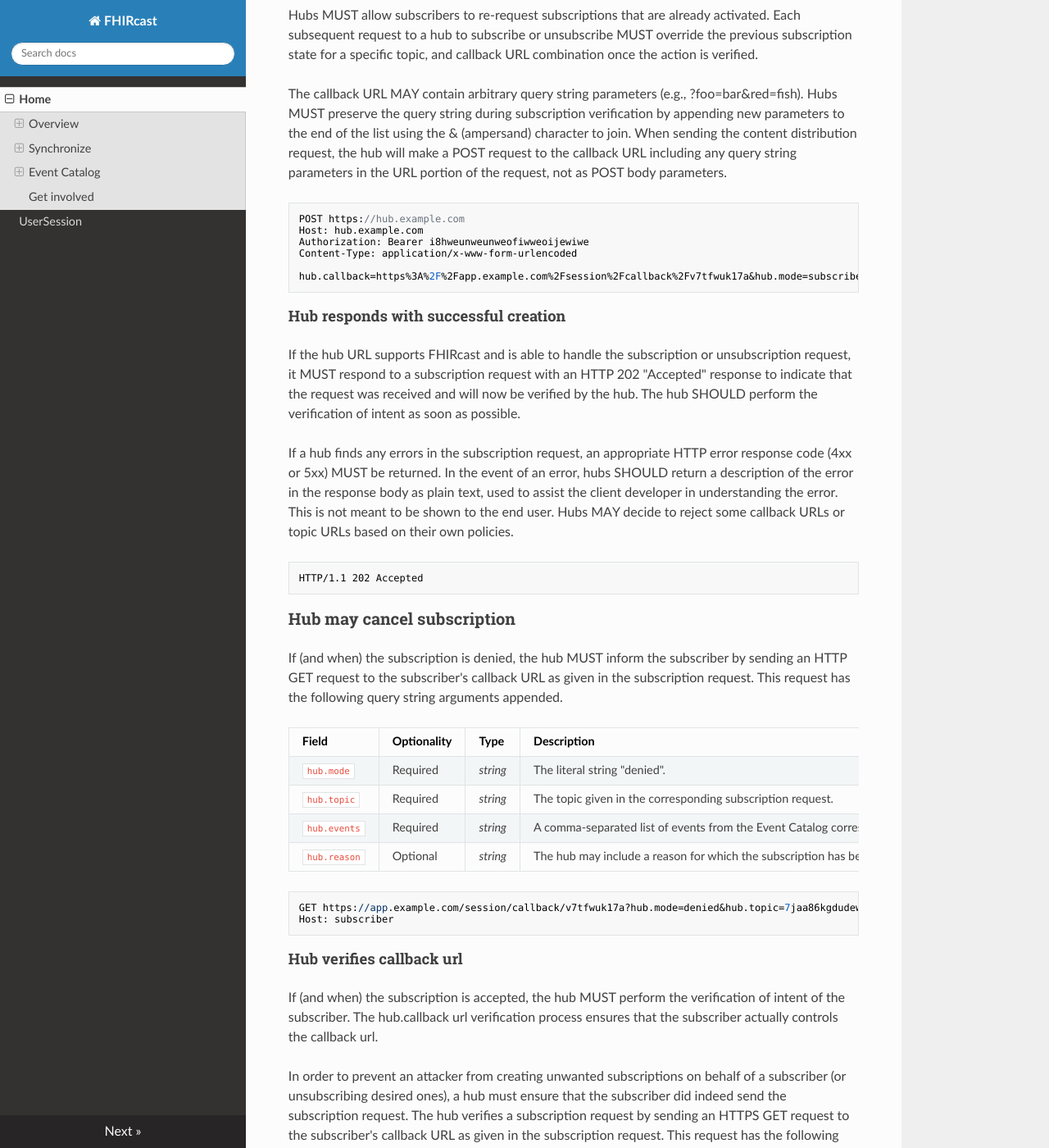
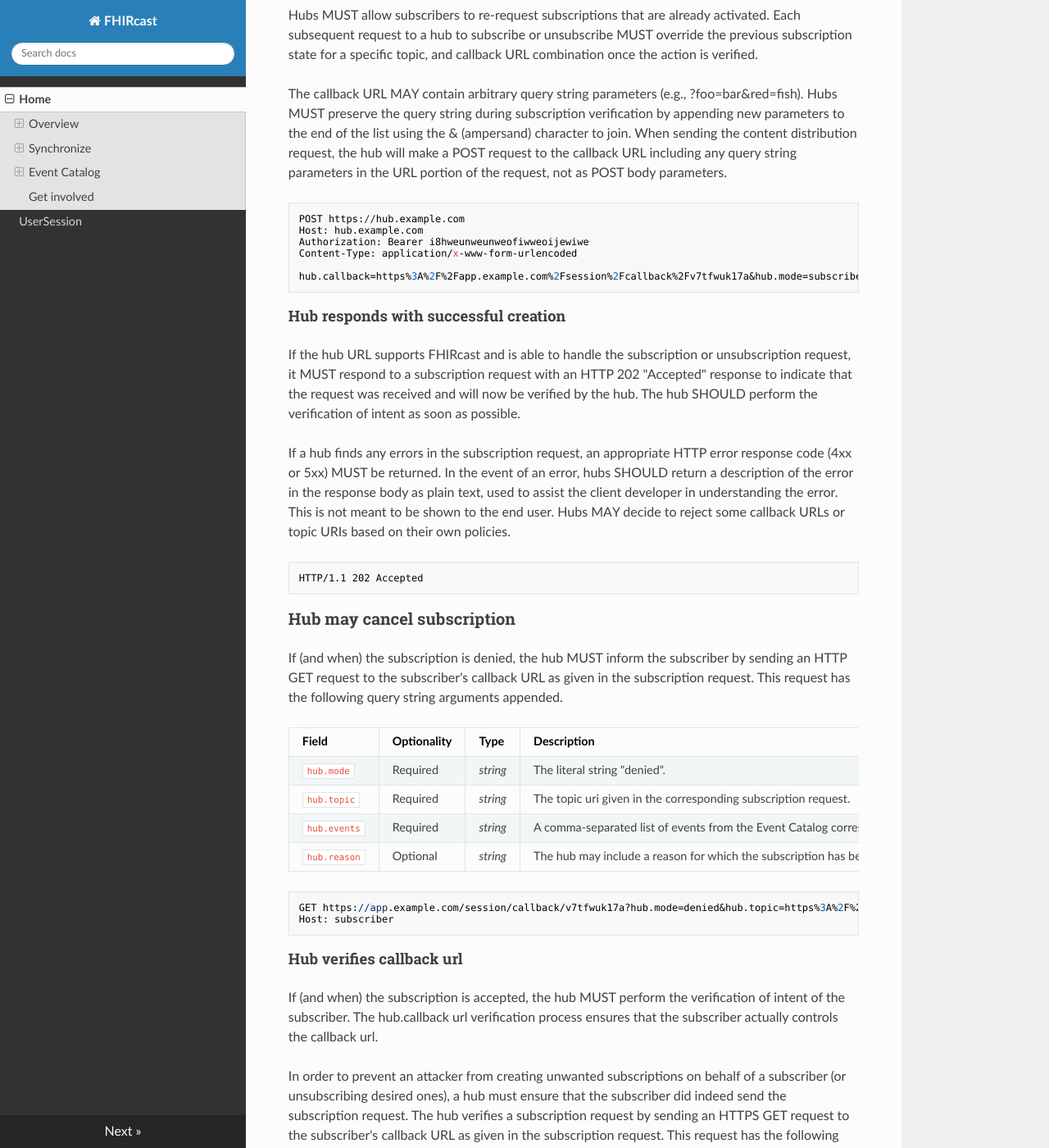
Before and after one commit to HL7/fhircast-docs, an MkDocs documentation site: the page built from docs/index.md, in a window 1280 px wide and 1400 px high, scrolled down 1840 px. Shown: the whole window at 82% size. Built offline with MkDocs 1.6.1, drawn with Linux system fonts in a browser that asks for light colours; nearby versions of some CDN libraries; old or Windows-style settings are respelled for this version of MkDocs; some of the changed text lies outside the part shown.

Commit message:
change topic from string to uri
Per Jenni's feedback

````diff
--- a/docs/index.md
+++ b/docs/index.md
@@ -24,7 +24,7 @@
   "encounter": "456",
   "imagingstudy": "789",
   "cast-hub" : "https://hub.example.com",
-  "cast-session": "7jaa86kgdudewiaq0wtu",
+  "cast-session": "https://hub.example.com/7jaa86kgdudewiaq0wtu",
 }
 ```
 Although FHIRcast works best with the SMART on FHIR launch and authorization process, it can also be used with implementation-specific launch and authz protocols. See [other launch scenarios]().
@@ -38,7 +38,7 @@
 ---------- | ----- | -------- | --------------
 `hub.callback` | Required | *string* | The Subscriber's callback URL where notifications should be delivered. The callback URL SHOULD be an unguessable URL that is unique per subscription.
 `hub.mode` | Required | *string* | The literal string "subscribe" or "unsubscribe", depending on the goal of the request.
-`hub.topic` | Required | *string* | The identifier of the user's session that the subscriber wishes to subscribe to or unsubscribe from.
+`hub.topic` | Required | *string* | The uri of the user's session that the subscriber wishes to subscribe to or unsubscribe from.
 `hub.secret` | Required | *string* | A subscriber-provided cryptographically random unique secret string that will be used to compute an HMAC digest delivered in each notification. This parameter MUST be less than 200 bytes in length.
 `hub.events` | Required | *string* | Comma-separated list of event types from the Event Catalog for which the Subscriber wants notifications.
 `hub.lease_seconds` | Optional | *number* | Number of seconds for which the subscriber would like to have the subscription active, given as a positive decimal integer. Hubs MAY choose to respect this value or not, depending on their own policies, and MAY set a default value if the subscriber omits the parameter.
@@ -53,13 +53,13 @@
 Authorization: Bearer i8hweunweunweofiwweoijewiwe
 Content-Type: application/x-www-form-urlencoded
 
-hub.callback=https%3A%2F%2Fapp.example.com%2Fsession%2Fcallback%2Fv7tfwuk17a&hub.mode=subscribe&hub.topic=7jaa86kgdudewiaq0wtu&hub.secret=shhh-this-is-a-secret&hub.events=patient-open-chart,patient-close-chart
+hub.callback=https%3A%2F%2Fapp.example.com%2Fsession%2Fcallback%2Fv7tfwuk17a&hub.mode=subscribe&hub.topic=https%3A%2F%2Fhub.example.com%2F7jaa86kgdudewiaq0wtu&hub.secret=shhh-this-is-a-secret&hub.events=patient-open-chart,patient-close-chart
 ```
 
 #### Hub responds with successful creation
 If the hub URL supports FHIRcast and is able to handle the subscription or unsubscription request, it MUST respond to a subscription request with an HTTP 202 "Accepted" response to indicate that the request was received and will now be verified by the hub. The hub SHOULD perform the verification of intent as soon as possible.
 
-If a hub finds any errors in the subscription request, an appropriate HTTP error response code (4xx or 5xx) MUST be returned. In the event of an error, hubs SHOULD return a description of the error in the response body as plain text, used to assist the client developer in understanding the error. This is not meant to be shown to the end user. Hubs MAY decide to reject some callback URLs or topic URLs based on their own policies.
+If a hub finds any errors in the subscription request, an appropriate HTTP error response code (4xx or 5xx) MUST be returned. In the event of an error, hubs SHOULD return a description of the error in the response body as plain text, used to assist the client developer in understanding the error. This is not meant to be shown to the end user. Hubs MAY decide to reject some callback URLs or topic URIs based on their own policies.
 
 ```
 HTTP/1.1 202 Accepted
@@ -72,12 +72,12 @@
 Field | Optionality | Type | Description
 --- | --- | --- | ---
 `hub.mode` | Required | *string* | The literal string "denied".
-`hub.topic` | Required | *string* | The topic given in the corresponding subscription request.
+`hub.topic` | Required | *string* | The topic uri given in the corresponding subscription request.
 `hub.events` | Required | *string* | A comma-separated list of events from the Event Catalog corresponding to the events string given in the corresponding subscription request.
 `hub.reason` | Optional | *string* | The hub may include a reason for which the subscription has been denied. The subscription MAY be denied by the hub at any point (even if it was previously accepted). The Subscriber SHOULD then consider that the subscription is not possible anymore.
 
 ```
-GET https://app.example.com/session/callback/v7tfwuk17a?hub.mode=denied&hub.topic=7jaa86kgdudewiaq0wtu&hub.events=patient-open-chart,patient-close-chart&hub.challenge=meu3we944ix80ox&hub.reason=session+unexpectedly+stopped HTTP 1.1
+GET https://app.example.com/session/callback/v7tfwuk17a?hub.mode=denied&hub.topic=https%3A%2F%2Fhub.example.com%2F7jaa86kgdudewiaq0wtu&hub.events=patient-open-chart,patient-close-chart&hub.challenge=meu3we944ix80ox&hub.reason=session+unexpectedly+stopped HTTP 1.1
 Host: subscriber
 ```
 
@@ -90,7 +90,7 @@
 Field | Optionality | Type | Description
 ---  | --- | --- | ---
 `hub.mode` | Required | *string* | The literal string "subscribe" or "unsubscribe", which matches the original request to the hub from the subscriber.
-`hub.topic` | Required | *string* | The topic session id given in the corresponding subscription request.
+`hub.topic` | Required | *string* | The topic session uri given in the corresponding subscription request.
 `hub.events` | Required | *string* | A comma-separated list of events from the Event Catalog corresponding to the events string given in the corresponding subscription request.
 `hub.challenge` | Required | *string* | A hub-generated, random string that MUST be echoed by the subscriber to verify the subscription.
 `hub.lease_seconds` | Required | *number* | The hub-determined number of seconds that the subscription will stay active before expiring, measured from the time the verification request was made from the hub to the subscriber. Subscribers must renew their subscription before the lease seconds period is over to avoid interruption.
@@ -126,7 +126,7 @@
 
 Field | Optionality | Type | Description
 --- | --- | --- | ---
-hub.topic | Required | string | The topic session id given in the subscription request.
+hub.topic | Required | string | The topic session uri given in the subscription request.
 hub.event| Required | string | The event that triggered this notification, taken from the list of events from the subscription request.
 context | Required | array | An array of named FHIR objects corresponding to the user's context after the given event has occurred. Common FHIR resources are: Patient, Encounter, ImagingStudy and List. The hub MUST only return FHIR resources that can be accessed with the existing OAuth2 access_token.
 
@@ -143,7 +143,7 @@
   "timestamp": "2018-01-08T01:37:05.14",
   "id": "q9v3jubddqt63n1",
   "event": {
-    "hub.topic": "7jaa86kgdudewiaq0wtu",
+    "hub.topic": "https://hub.example.com/7jaa86kgdudewiaq0wtu",
     "hub.event": "open-patient-chart",
     "context": [
       {
@@ -178,7 +178,7 @@
 Authorization: Bearer i8hweunweunweofiwweoijewiwe
 Content-Type: application/x-www-form-urlencoded
 
-hub.callback=https%3A%2F%2Fapp.example.com%2Fsession%2Fcallback%2Fv7tfwuk17a&hub.mode=unsubscribe&hub.topic=7jaa86kgdudewiaq0wtu&hub.secret=shhh-this-is-a-secret&hub.events=patient-open-chart,patient-close-chart
+hub.callback=https%3A%2F%2Fapp.example.com%2Fsession%2Fcallback%2Fv7tfwuk17a&hub.mode=unsubscribe&hub.topic=https%3A%2F%2Fhub.example.com%2F7jaa86kgdudewiaq0wtu&hub.secret=shhh-this-is-a-secret&hub.events=patient-open-chart,patient-close-chart
 
 ```
 ## Event Catalog
````
